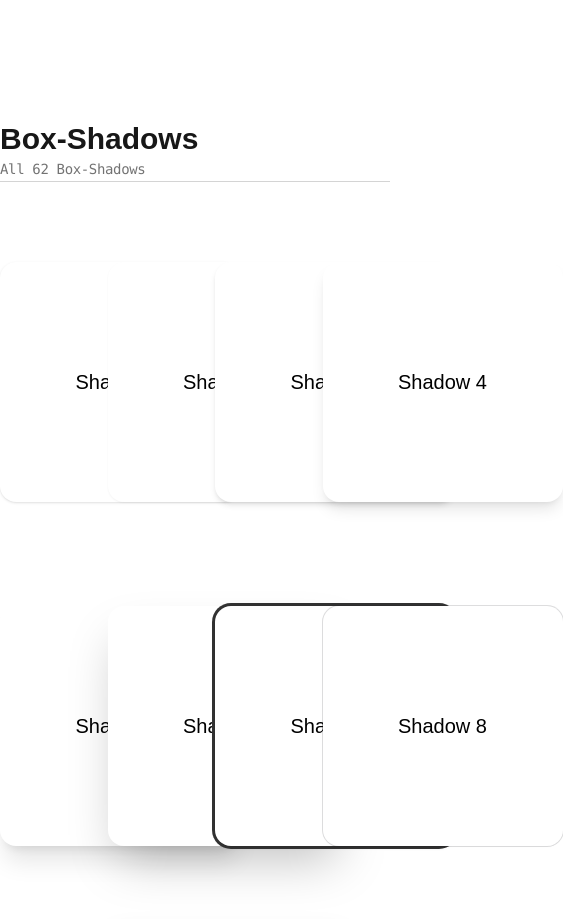
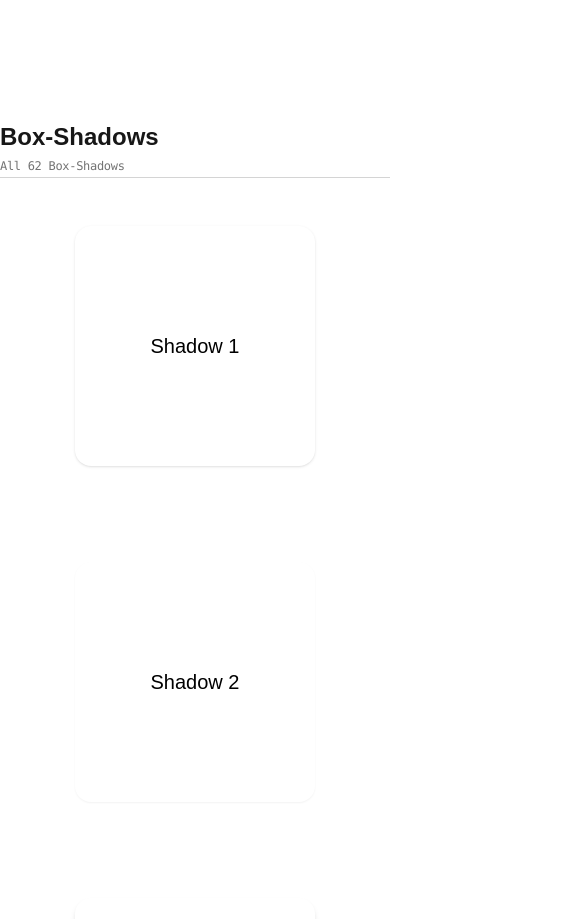
Before and after one commit to AngadBari/umbracarft, a Next.js app: page / in a window 390 px wide. Shown: the part 1080-1999 px from the top of the page, 563 px wide, since content can reach past the window. Built offline with nearby package versions, Linux system fonts and the light colour scheme; a web font is replaced by a local one.

Commit message:
add Responsiveness

```diff
--- a/app/components/button.tsx
+++ b/app/components/button.tsx
@@ -55,7 +55,7 @@ export const Button = () => {
       </p>
     </div>
 
-    <div className=" mx-auto max-w-3xl border-t border-neutral-300 mt-10" >
+    <div className=" mx-auto  max-w-3xl  border-t border-neutral-300 mt-10" >
 
       <div className="mt-8 flex items-center justify-center gap-20" >
           <div className=" flex flex-col items-center">
--- a/app/components/shadows.tsx
+++ b/app/components/shadows.tsx
@@ -13,10 +13,12 @@ export const Shadows = () => {
   return (
     <>
     <div className=" mx-auto max-w-7xl mt-30  border-b border-neutral-300 ">
-       <h1 id="box-shadows" className={`text-3xl  font-bold`}>Box-Shadows</h1>
-       <span className=" text-sm text-neutral-500 font-mono tracking-tight">All 62 Box-Shadows</span>
+       <h1 id="box-shadows" className={`text-2xl md:text-3xl  font-bold`}>Box-Shadows</h1>
+       <span className=" text-xs md:text-sm text-neutral-500 font-mono tracking-tight">All 62 Box-Shadows</span>
     </div>
-    <div className="mx-auto mt-20    grid max-w-7xl grid-cols-4 gap-10  ">
+    <div className="mx-auto mt-12  grid grid-cols-1 max-w-7xl sm:grid-cols-2
+      lg:grid-cols-3
+      xl:grid-cols-4 gap-8 justify-items-center  ">
       <Container
         shadow="shadow-[0_1px_3px_0_rgba(0,0,0,0.1),0_1px_2px_-1px_rgba(0,0,0,0.1)]"
         className=" bg-white  h-60 w-60 rounded-2xl shadow-[0_1px_3px_0_rgba(0,0,0,0.1),0_1px_2px_-1px_rgba(0,0,0,0.1)] mb-16 " >
```
